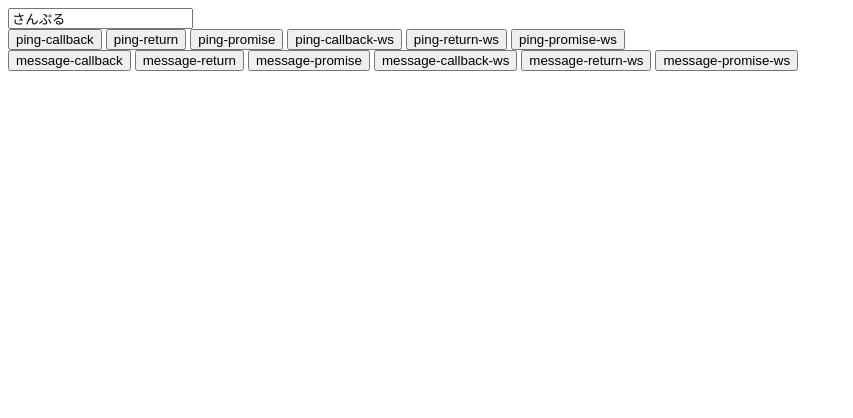
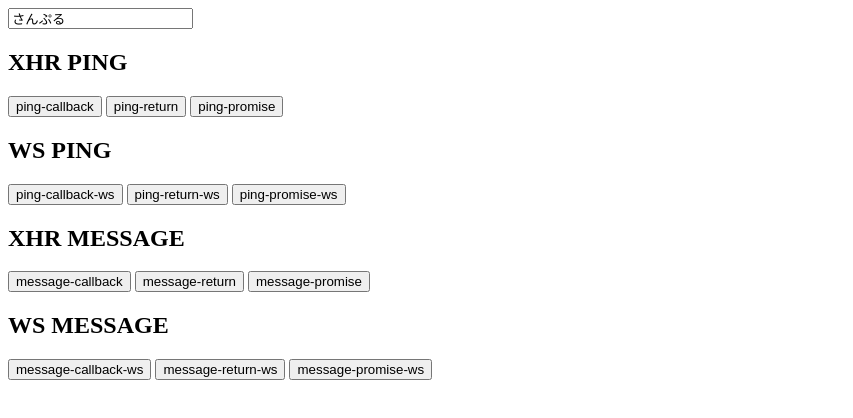
Before and after one commit to swkoubou/thrift-Sample, a plain HTML site: page client/index.html in a window 1280 px wide. Shown: the whole page, without its empty margins (0-853 px from the left). Drawn offline with Linux system fonts and the light colour scheme; a script that the page names is missing.

Commit message:
ジャンル分けした

```diff
--- a/client/index.html
+++ b/client/index.html
@@ -10,20 +10,32 @@
 <body>
 <input type="text" id="message-box" value="さんぷる">
 <div id="ping-button">
+    <div>
+        <h2>XHR&nbsp;PING</h2>
         <button id="ping-callback">ping-callback</button>
         <button id="ping-return">ping-return</button>
         <button id="ping-promise">ping-promise</button>
+    </div>
+    <div>
+        <h2>WS&nbsp;PING</h2>
         <button id="ping-callback-ws">ping-callback-ws</button>
         <button id="ping-return-ws">ping-return-ws</button>
         <button id="ping-promise-ws">ping-promise-ws</button>
     </div>
+</div>
 <div id="message-button">
+    <div>
+        <h2>XHR&nbsp;MESSAGE</h2>
         <button id="message-callback">message-callback</button>
         <button id="message-return">message-return</button>
         <button id="message-promise">message-promise</button>
+    </div>
+    <div>
+        <h2>WS&nbsp;MESSAGE</h2>
         <button id="message-callback-ws">message-callback-ws</button>
         <button id="message-return-ws">message-return-ws</button>
         <button id="message-promise-ws">message-promise-ws</button>
+    </div>
 </div>
 <script src="js/app.js"></script>
 <script src="js/ping.js"></script>
```
Lines whose indentation alone changed are shown as unchanged.
